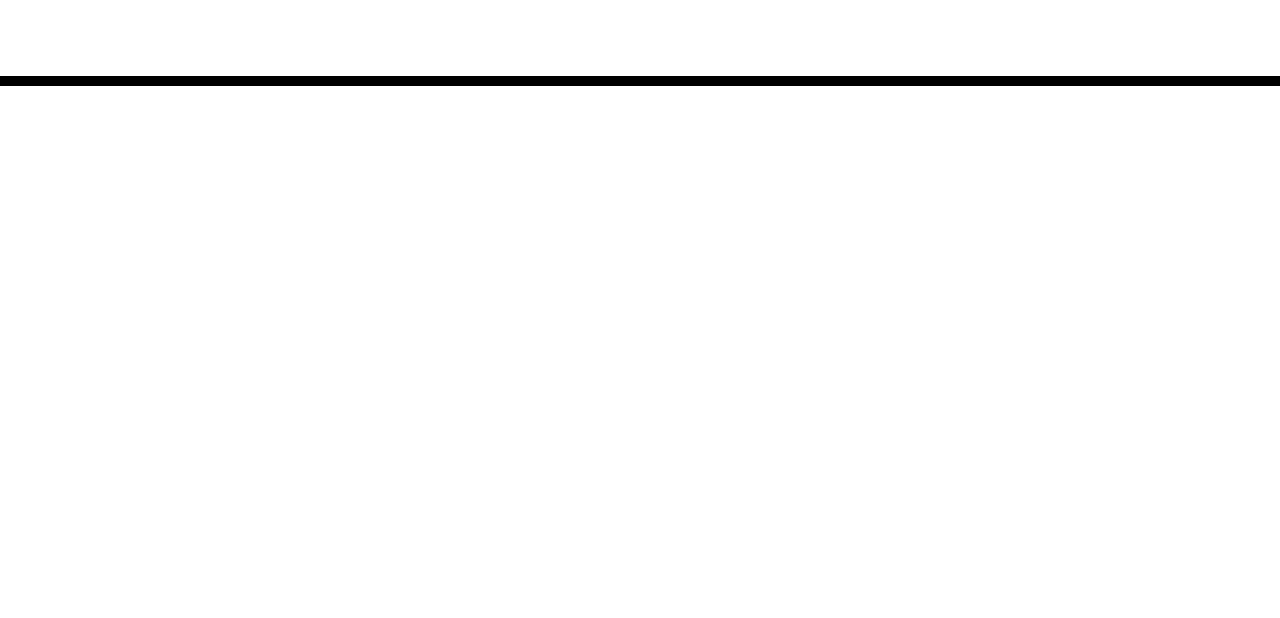
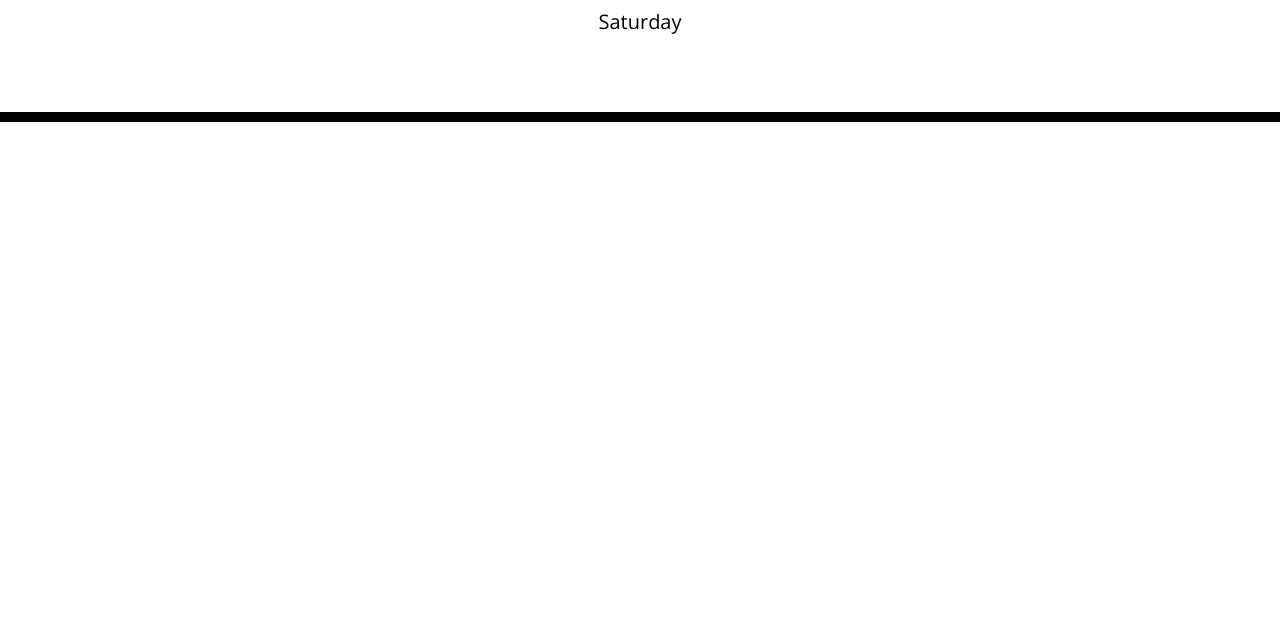
Before and after one commit to boogiematrix/calendar-app, a plain HTML site: page index.html in a window 1280 px wide. Shown: the part 182-800 px from the top of the page. Drawn offline with nearby package versions, Linux system fonts and the light colour scheme.

Commit message:
current day is displayed

```diff
--- a/index.html
+++ b/index.html
@@ -28,11 +28,11 @@
       <p class="lead">A simple calendar app for scheduling your work day</p>
       <p id="currentDay" class="lead"></p>
     </header>
-    <div class="container">
+    <div class="container" id='timeblocks'>
       <!-- Timeblocks go here -->
     </div>
-
     <script src="https://cdnjs.cloudflare.com/ajax/libs/jquery/3.2.1/jquery.min.js"></script>
     <script src="https://cdnjs.cloudflare.com/ajax/libs/moment.js/2.24.0/moment.min.js"></script>
+    <script src='scheduler.js'></script>
   </body>
 </html>
--- /dev/null
+++ b/scheduler.js
@@ -0,0 +1,20 @@
+/*
+GIVEN I am using a daily planner to create a schedule
+WHEN I open the planner
+THEN the current day is displayed at the top of the calendar
+WHEN I scroll down
+THEN I am presented with timeblocks for standard business hours
+WHEN I view the timeblocks for that day
+THEN each timeblock is color coded to indicate whether it is in the past, present, or future
+WHEN I click into a timeblock
+THEN I can enter an event
+WHEN I click the save button for that timeblock
+THEN the text for that event is saved in local storage
+WHEN I refresh the page
+THEN the saved events persist
+*/
+
+const currentDay = document.getElementById('currentDay')
+const timeBlocks = document.getElementById('timeBlocks')
+
+currentDay.textContent = moment().format('dddd')
```
